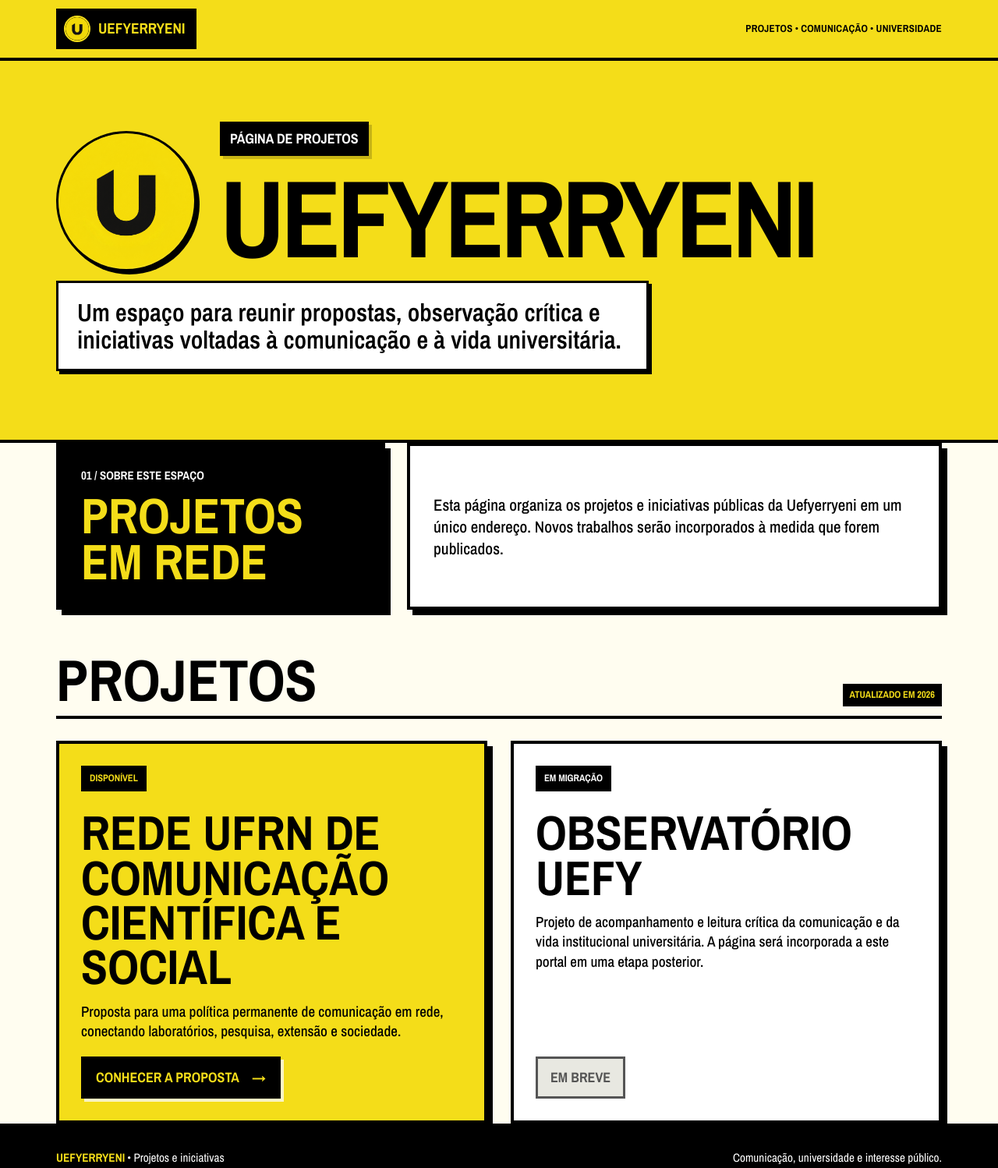
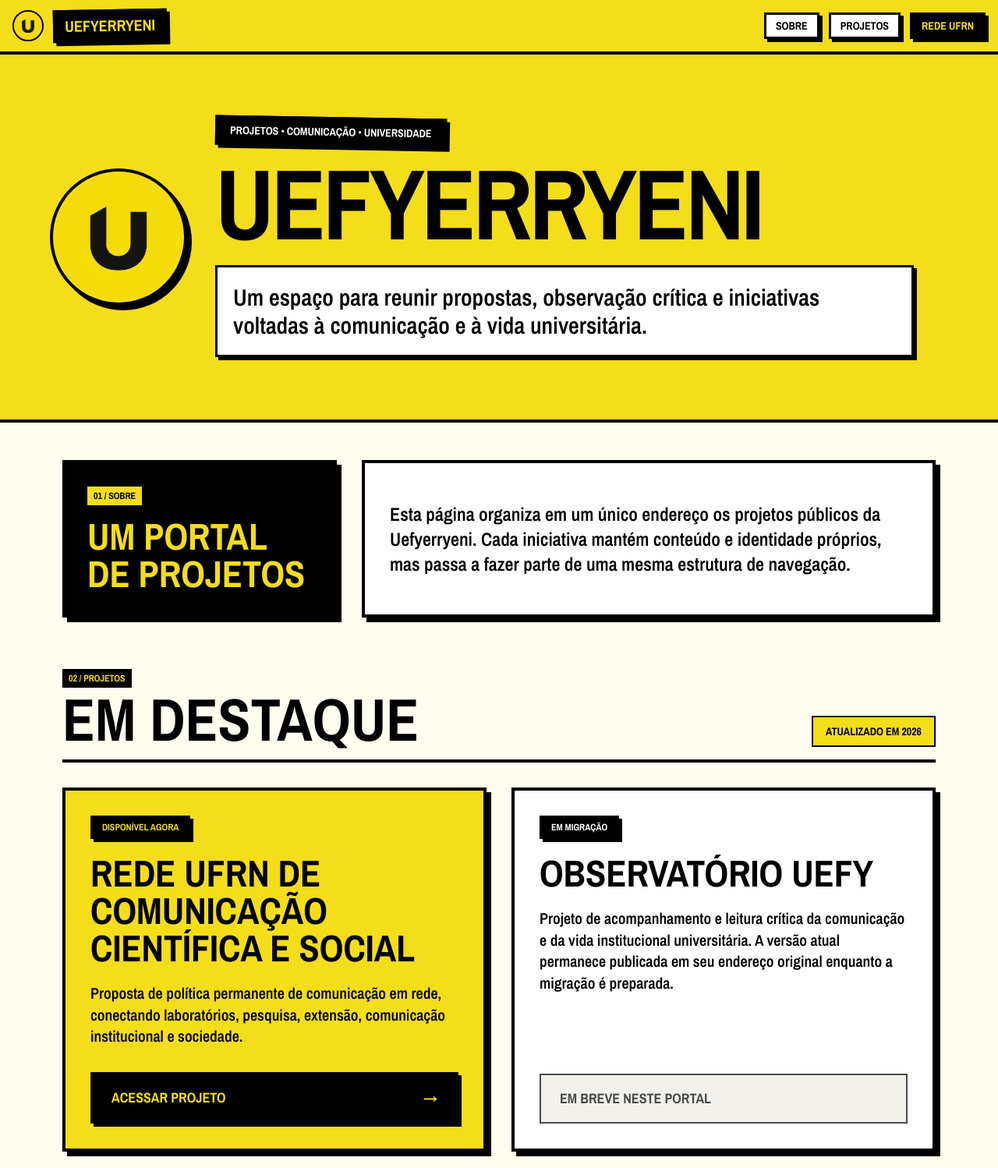
Before and after one commit to uefyerryeni/uefyerryeni.github.io, a plain HTML site: page index.html in a window 1280 px wide. Shown: the top 1498 px of the page at 78% size. Drawn offline with nearby package versions, Linux system fonts and the light colour scheme.

Commit message:
Refina a home do portal Uefyerryeni

```diff
--- a/index.html
+++ b/index.html
@@ -1,190 +1,176 @@
 <!DOCTYPE html>
 <html lang="pt-BR">
 <head>
-  <meta charset="UTF-8" />
-  <meta name="viewport" content="width=device-width, initial-scale=1.0" />
-  <meta name="description" content="Projetos e iniciativas da Uefyerryeni." />
-  <title>Uefyerryeni — Projetos e iniciativas</title>
+  <meta charset="UTF-8">
+  <meta name="viewport" content="width=device-width, initial-scale=1.0">
+  <meta name="description" content="Projetos, propostas e iniciativas públicas da Uefyerryeni.">
+  <title>Uefyerryeni | Projetos e iniciativas</title>
+  <script src="https://cdn.tailwindcss.com"></script>
   <link rel="preconnect" href="https://fonts.googleapis.com">
   <link rel="preconnect" href="https://fonts.gstatic.com" crossorigin>
-  <link href="https://fonts.googleapis.com/css2?family=Archivo+Narrow:ital,wght@0,400;0,500;0,600;0,700;1,500;1,600&display=swap" rel="stylesheet">
+  <link href="https://fonts.googleapis.com/css2?family=Archivo+Narrow:ital,wght@0,400..700;1,400..700&display=swap" rel="stylesheet">
+  <script>
+    tailwind.config = {
+      theme: {
+        extend: {
+          colors: {
+            neoyellow: '#f4dd19',
+            paper: '#fffdf0'
+          },
+          fontFamily: {
+            archivo: ['"Archivo Narrow"', 'sans-serif']
+          }
+        }
+      }
+    }
+  </script>
   <style>
-    :root {
-      --yellow:#f4dd19;
-      --black:#000;
-      --paper:#fffdf0;
-      --white:#fff;
-      --gray:#e8e8e1;
+    html { scroll-behavior: smooth; }
+    body {
+      font-family: 'Archivo Narrow', sans-serif;
+      background:#fffdf0;
+      color:#000;
     }
-    *{box-sizing:border-box}
-    html{scroll-behavior:smooth}
-    body{
-      margin:0;
-      font-family:"Archivo Narrow",Arial,sans-serif;
-      background:var(--paper);
-      color:var(--black);
-      font-size:18px;
-      line-height:1.35;
+    h1,h2,h3 { text-wrap: balance; }
+    .neo {
+      border:3px solid #000;
+      box-shadow:4px 4px 0 #000;
     }
-    a{color:inherit}
-    .shell{max-width:1180px;margin:0 auto;padding:0 22px}
-    .neo{border:4px solid var(--black);box-shadow:7px 7px 0 var(--black)}
-    .neo-sm{border:3px solid var(--black);box-shadow:4px 4px 0 var(--black)}
-
-    header{
-      position:sticky;top:0;z-index:20;
-      background:var(--yellow);
-      border-bottom:4px solid var(--black);
+    .neo-lg {
+      border:4px solid #000;
+      box-shadow:6px 6px 0 #000;
     }
-    .topbar{min-height:74px;display:flex;align-items:center;justify-content:space-between;gap:20px}
-    .brand{
-      display:inline-flex;align-items:center;gap:10px;
-      background:var(--black);color:var(--yellow);
-      padding:6px 12px 6px 7px;font-size:1.2rem;font-weight:700;text-transform:uppercase;
-      border:3px solid var(--black);
+    .neo-btn {
+      border:3px solid #000;
+      box-shadow:4px 4px 0 #000;
+      transition:.1s ease;
     }
-    .brand img{width:34px;height:34px;object-fit:contain;display:block;border:2px solid var(--yellow);border-radius:50%}
-    .top-note{font-weight:700;text-transform:uppercase;font-size:.82rem;letter-spacing:.02em}
-
-    .hero{background:var(--yellow);border-bottom:4px solid var(--black);padding:78px 0 88px}
-    .hero-brand-row{display:grid;grid-template-columns:180px minmax(0,1fr);gap:30px;align-items:center}
-    .hero-logo{width:100%;aspect-ratio:1/1;object-fit:contain;background:var(--yellow);border-radius:50%;display:block}
-    .kicker{
-      display:inline-block;background:var(--black);color:var(--white);
-      font-weight:700;text-transform:uppercase;padding:7px 10px;margin-bottom:22px;
-      border:3px solid var(--black);box-shadow:4px 4px 0 rgba(0,0,0,.18);
+    .neo-btn:hover {
+      transform:translate(-2px,-2px);
+      box-shadow:6px 6px 0 #000;
     }
-    h1,h2,h3,p{margin-top:0}
-    h1{
-      margin-bottom:22px;max-width:980px;
-      font-size:clamp(4.2rem,12vw,8.8rem);line-height:.82;
-      letter-spacing:-.035em;text-transform:uppercase;font-weight:700;
-      overflow-wrap:anywhere;
+    .hero-title {
+      font-size:clamp(4rem,12vw,8rem);
+      line-height:.84;
+      letter-spacing:-.03em;
     }
-    .hero-copy{
-      max-width:760px;background:var(--white);padding:20px 24px;margin:0;
-      font-size:clamp(1.35rem,3vw,2rem);font-weight:600;line-height:1.1;
-    }
-
-    main{padding:58px 0 90px}
-    .intro{display:grid;grid-template-columns:minmax(0,.8fr) minmax(0,1.3fr);gap:28px;margin-bottom:55px}
-    .intro-label{background:var(--black);color:var(--yellow);padding:28px}
-    .intro-label small{display:block;color:var(--white);font-weight:700;text-transform:uppercase;margin-bottom:12px}
-    .intro-label h2{font-size:clamp(2.3rem,5vw,4.2rem);line-height:.92;text-transform:uppercase;margin:0}
-    .intro-copy{background:var(--white);padding:30px;font-size:1.3rem;font-weight:500;display:flex;align-items:center}
-    .intro-copy p{margin:0}
-
-    .section-head{display:flex;align-items:flex-end;justify-content:space-between;gap:16px;border-bottom:4px solid var(--black);padding-bottom:12px;margin-bottom:28px}
-    .section-head h2{font-size:clamp(2.4rem,6vw,4.7rem);line-height:.92;text-transform:uppercase;margin:0}
-    .section-head span{background:var(--black);color:var(--yellow);padding:6px 9px;font-size:.78rem;font-weight:700;text-transform:uppercase;white-space:nowrap}
-
-    .projects{display:grid;grid-template-columns:repeat(2,minmax(0,1fr));gap:30px}
-    .project{position:relative;padding:28px;min-height:345px;display:flex;flex-direction:column;justify-content:space-between;background:var(--white)}
-    .project.live{background:var(--yellow)}
-    .status{display:inline-block;align-self:flex-start;background:var(--black);color:var(--white);font-size:.78rem;font-weight:700;text-transform:uppercase;padding:6px 9px;margin-bottom:24px;border:2px solid var(--black)}
-    .project.live .status{color:var(--yellow)}
-    .project h3{font-size:clamp(2.1rem,5vw,3.9rem);line-height:.92;text-transform:uppercase;margin-bottom:16px}
-    .project p{font-size:1.18rem;font-weight:500;max-width:560px}
-    .action{
-      display:inline-flex;align-items:center;justify-content:space-between;gap:16px;
-      width:max-content;max-width:100%;background:var(--black);color:var(--yellow);
-      text-decoration:none;text-transform:uppercase;font-weight:700;padding:12px 16px;border:3px solid var(--black);box-shadow:4px 4px 0 rgba(255,255,255,.75);
-      transition:transform .12s ease, box-shadow .12s ease;
-    }
-    .action:hover{transform:translate(-2px,-2px);box-shadow:6px 6px 0 rgba(255,255,255,.9)}
-    .disabled{background:var(--gray);color:#555;border-color:#555;box-shadow:none;cursor:default}
-
-    .footer{background:var(--black);color:var(--white);border-top:4px solid var(--black);padding:30px 0}
-    .footer-inner{display:flex;justify-content:space-between;align-items:center;gap:20px;flex-wrap:wrap}
-    .footer strong{color:var(--yellow);text-transform:uppercase}
-    .footer p{margin:0;font-size:.95rem}
-
-    @media(max-width:760px){
-      .top-note{display:none}
-      .hero{padding:52px 0 62px}
-      .hero-brand-row{grid-template-columns:92px minmax(0,1fr);gap:18px;align-items:start}
-      h1{font-size:clamp(3.55rem,18vw,5.6rem)}
-      .intro{grid-template-columns:1fr}
-      .projects{grid-template-columns:1fr}
-      .project{min-height:300px}
-      .section-head{align-items:flex-start;flex-direction:column}
-    }
-    @media(max-width:420px){
-      .shell{padding:0 15px}
-      .topbar{min-height:64px}
-      .brand{font-size:1.05rem}
-      .brand img{width:30px;height:30px}
-      .hero-brand-row{grid-template-columns:72px minmax(0,1fr);gap:14px}
-      .hero-copy{padding:16px 18px}
-      .intro-label,.intro-copy,.project{padding:22px}
+    .section-title {
+      font-size:clamp(2.4rem,6vw,4.8rem);
+      line-height:.92;
     }
   </style>
 </head>
-<body>
-  <header>
-    <div class="shell topbar">
-      <div class="brand"><img src="./uefyerryeni-logo.png" alt="Marca Uefyerryeni"><span>UEFYERRYENI</span></div>
-      <div class="top-note">Projetos • comunicação • universidade</div>
+<body class="bg-[#fffdf0] text-black antialiased selection:bg-[#f4dd19] selection:text-black">
+
+  <header class="sticky top-0 z-50 bg-[#f4dd19] border-b-4 border-black px-4 py-3">
+    <div class="max-w-7xl mx-auto flex items-center justify-between gap-4">
+      <a href="./" class="flex items-center gap-3 no-underline">
+        <img src="./uefyerryeni-logo.png" alt="Marca Uefyerryeni" class="w-10 h-10 rounded-full border-2 border-black bg-[#f4dd19]">
+        <span class="bg-black text-[#f4dd19] font-black px-3 py-1 text-xl neo rotate-[-1deg]">UEFYERRYENI</span>
+      </a>
+
+      <nav class="hidden md:flex items-center gap-3 text-sm font-black uppercase">
+        <a href="#sobre" class="bg-white px-3 py-1 neo hover:bg-black hover:text-white transition-colors">Sobre</a>
+        <a href="#projetos" class="bg-white px-3 py-1 neo hover:bg-black hover:text-white transition-colors">Projetos</a>
+        <a href="./rede/" class="bg-black text-[#f4dd19] px-3 py-1 neo hover:bg-white hover:text-black transition-colors">Rede UFRN</a>
+      </nav>
+
+      <a href="#projetos" class="md:hidden bg-black text-[#f4dd19] px-3 py-2 font-black uppercase neo">Projetos</a>
     </div>
   </header>
 
-  <section class="hero">
-    <div class="shell">
-      <div class="hero-brand-row">
-        <img class="hero-logo neo-sm" src="./uefyerryeni-logo.png" alt="Marca Uefyerryeni">
-        <div>
-          <div class="kicker">Página de projetos</div>
-          <h1>UEFYERRYENI</h1>
-        </div>
+  <section class="bg-[#f4dd19] border-b-4 border-black px-4 py-14 md:py-20">
+    <div class="max-w-6xl mx-auto grid grid-cols-1 md:grid-cols-[180px_1fr] gap-8 items-center">
+      <div class="flex justify-center md:justify-start">
+        <img src="./uefyerryeni-logo.png" alt="Marca Uefyerryeni" class="w-36 md:w-44 aspect-square object-contain rounded-full neo-lg bg-[#f4dd19]">
       </div>
-      <p class="hero-copy neo-sm">Um espaço para reunir propostas, observação crítica e iniciativas voltadas à comunicação e à vida universitária.</p>
+
+      <div>
+        <span class="inline-block bg-black text-white px-4 py-1.5 font-black uppercase text-sm neo mb-5 rotate-[1deg]">
+          Projetos • comunicação • universidade
+        </span>
+        <h1 class="hero-title font-black uppercase mb-6">UEFYERRYENI</h1>
+        <p class="max-w-4xl bg-white p-5 neo text-2xl sm:text-3xl font-semibold leading-tight">
+          Um espaço para reunir propostas, observação crítica e iniciativas voltadas à comunicação e à vida universitária.
+        </p>
+      </div>
     </div>
   </section>
 
-  <main class="shell">
-    <section class="intro" aria-labelledby="sobre">
-      <div class="intro-label neo">
-        <small>01 / Sobre este espaço</small>
-        <h2 id="sobre">Projetos em rede</h2>
+  <main class="max-w-6xl mx-auto px-4 py-12 space-y-16">
+
+    <section id="sobre" class="grid grid-cols-1 md:grid-cols-3 gap-8 items-stretch">
+      <div class="bg-black text-white p-7 neo-lg">
+        <span class="bg-[#f4dd19] text-black font-black px-2 py-1 text-xs uppercase inline-block mb-4">01 / Sobre</span>
+        <h2 class="text-4xl md:text-5xl font-black uppercase leading-none text-[#f4dd19]">Um portal de projetos</h2>
       </div>
-      <div class="intro-copy neo">
-        <p>Esta página organiza os projetos e iniciativas públicas da Uefyerryeni em um único endereço. Novos trabalhos serão incorporados à medida que forem publicados.</p>
+
+      <div class="md:col-span-2 bg-white p-8 neo-lg flex items-center">
+        <p class="text-xl md:text-2xl font-semibold leading-snug m-0">
+          Esta página organiza em um único endereço os projetos públicos da Uefyerryeni. Cada iniciativa mantém conteúdo e identidade próprios, mas passa a fazer parte de uma mesma estrutura de navegação.
+        </p>
       </div>
     </section>
 
-    <section aria-labelledby="projetos">
-      <div class="section-head">
-        <h2 id="projetos">Projetos</h2>
-        <span>Atualizado em 2026</span>
+    <section id="projetos" class="space-y-8">
+      <div class="flex flex-wrap items-end justify-between gap-4 border-b-4 border-black pb-4">
+        <div>
+          <span class="bg-black text-[#f4dd19] font-black px-2 py-1 text-xs uppercase">02 / Projetos</span>
+          <h2 class="section-title font-black uppercase mt-2">Em destaque</h2>
+        </div>
+        <span class="bg-[#f4dd19] px-4 py-2 border-2 border-black font-black uppercase text-sm">Atualizado em 2026</span>
       </div>
 
-      <div class="projects">
-        <article class="project live neo">
+      <div class="grid grid-cols-1 md:grid-cols-2 gap-8">
+        <article class="bg-[#f4dd19] p-8 neo-lg min-h-[390px] flex flex-col justify-between">
           <div>
-            <span class="status">Disponível</span>
-            <h3>Rede UFRN de Comunicação Científica e Social</h3>
-            <p>Proposta para uma política permanente de comunicação em rede, conectando laboratórios, pesquisa, extensão e sociedade.</p>
+            <span class="inline-block bg-black text-[#f4dd19] px-3 py-1 font-black uppercase text-xs neo mb-5">Disponível agora</span>
+            <h3 class="text-4xl md:text-5xl font-black uppercase leading-none mb-5">Rede UFRN de Comunicação Científica e Social</h3>
+            <p class="text-xl font-semibold leading-snug">
+              Proposta de política permanente de comunicação em rede, conectando laboratórios, pesquisa, extensão, comunicação institucional e sociedade.
+            </p>
           </div>
-          <a class="action" href="./rede/">Conhecer a proposta <span aria-hidden="true">→</span></a>
+          <a href="./rede/" class="neo-btn bg-black text-[#f4dd19] px-6 py-4 font-black uppercase text-lg inline-flex items-center justify-between gap-6 no-underline mt-8">
+            Acessar projeto <span aria-hidden="true">→</span>
+          </a>
         </article>
 
-        <article class="project neo">
+        <article class="bg-white p-8 neo-lg min-h-[390px] flex flex-col justify-between">
           <div>
-            <span class="status">Em migração</span>
-            <h3>Observatório UEFY</h3>
-            <p>Projeto de acompanhamento e leitura crítica da comunicação e da vida institucional universitária. A página será incorporada a este portal em uma etapa posterior.</p>
+            <span class="inline-block bg-black text-white px-3 py-1 font-black uppercase text-xs neo mb-5">Em migração</span>
+            <h3 class="text-4xl md:text-5xl font-black uppercase leading-none mb-5">Observatório UEFY</h3>
+            <p class="text-xl font-semibold leading-snug">
+              Projeto de acompanhamento e leitura crítica da comunicação e da vida institucional universitária. A versão atual permanece publicada em seu endereço original enquanto a migração é preparada.
+            </p>
           </div>
-          <span class="action disabled" aria-disabled="true">Em breve</span>
+          <div class="border-2 border-black bg-[#ecebe2] px-6 py-4 font-black uppercase text-lg mt-8 opacity-70">
+            Em breve neste portal
+          </div>
         </article>
       </div>
     </section>
+
+    <section class="bg-black text-white p-8 md:p-10 neo-lg">
+      <div class="grid grid-cols-1 md:grid-cols-[1fr_auto] gap-8 items-center">
+        <div>
+          <span class="bg-[#f4dd19] text-black px-3 py-1 font-black uppercase text-xs inline-block mb-4">Estrutura do portal</span>
+          <h2 class="text-4xl md:text-5xl font-black uppercase text-[#f4dd19] leading-none mb-4">Um endereço, vários projetos</h2>
+          <p class="text-xl font-semibold max-w-3xl">
+            A home funciona como ponto de entrada. Cada projeto terá sua própria página e sempre poderá retornar a este portal.
+          </p>
+        </div>
+        <a href="./rede/" class="neo-btn bg-[#f4dd19] text-black px-6 py-4 font-black uppercase text-lg no-underline">Ver a Rede →</a>
+      </div>
+    </section>
+
   </main>
 
-  <footer class="footer">
-    <div class="shell footer-inner">
-      <p><strong>UEFYERRYENI</strong> • Projetos e iniciativas</p>
-      <p>Comunicação, universidade e interesse público.</p>
+  <footer class="bg-black text-white border-t-4 border-black mt-16 py-8 px-4">
+    <div class="max-w-6xl mx-auto flex flex-wrap items-center justify-between gap-4">
+      <p class="font-black uppercase text-[#f4dd19] m-0">Uefyerryeni • Projetos e iniciativas</p>
+      <p class="text-sm text-gray-300 m-0">Comunicação, universidade e interesse público.</p>
     </div>
   </footer>
+
 </body>
 </html>
```
